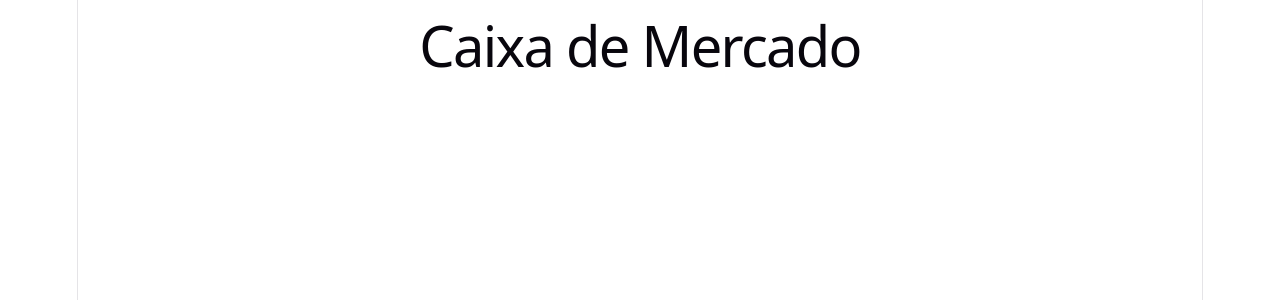
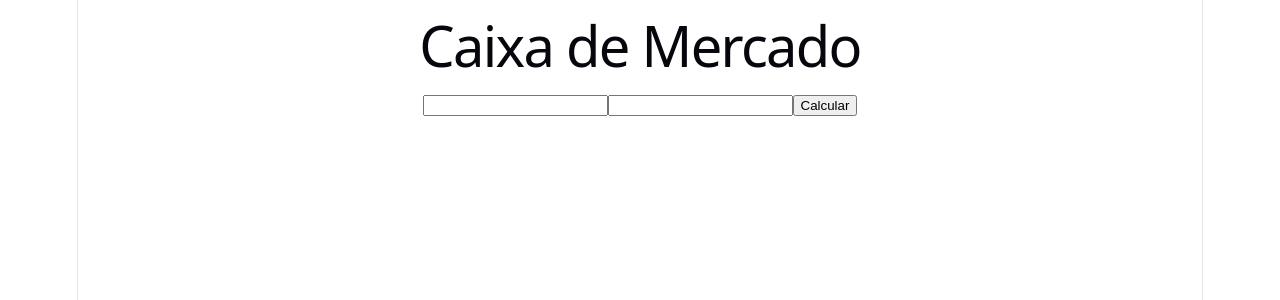
Before and after one commit to Aariisss/ExerciciosReact, a React (Vite) app: page / in a window 1280 px wide. Shown: the top 300 px of the page. Built offline with nearby package versions, Linux system fonts and the light colour scheme.

Commit message:
CalculadoraV2

```diff
--- a/src/components/calculadora.jsx
+++ b/src/components/calculadora.jsx
@@ -2,6 +2,12 @@ function Calculadora() {
   return (
     <div>
       <h1>Caixa de Mercado</h1>
+
+      <input type="number" />
+      <input type="number" />
+
+      <button>Calcular</button>
+
     </div>
   );
 }
```
